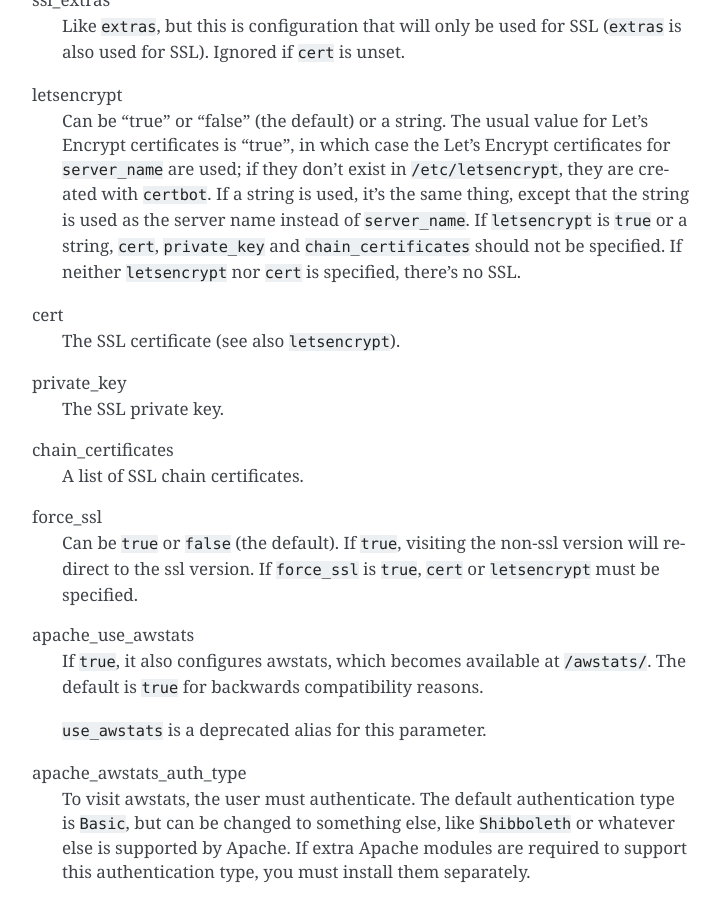
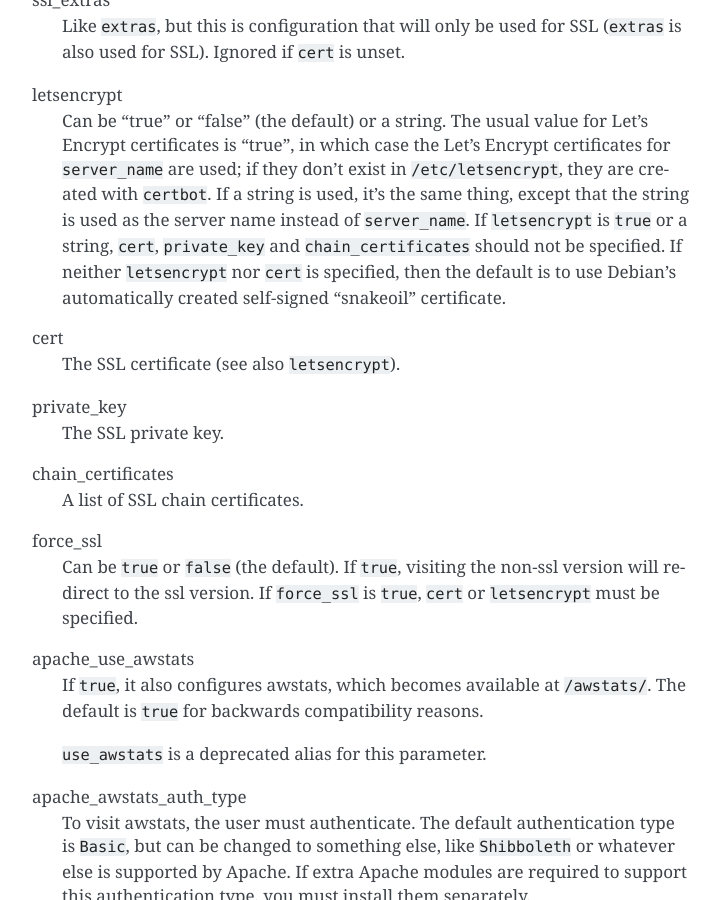
Before and after one commit to aptiko/aptiko.general, a Sphinx documentation site: the page built from docs/apache_vhost.rst, in a window 1280 px wide and 900 px high, scrolled down 1025 px. Shown: the whole window, without its empty margins (388-1108 px from the left). Built offline with Sphinx 7.4.7, drawn with Linux system fonts in a browser that asks for light colours.

Commit message:
apache-vhost: Use self-signed certificates

```diff
--- a/docs/apache_vhost.rst
+++ b/docs/apache_vhost.rst
@@ -62,7 +62,8 @@
   the server name instead of ``server_name``.  If ``letsencrypt`` is
   ``true`` or a string, ``cert``, ``private_key`` and
   ``chain_certificates`` should not be specified. If neither
-  ``letsencrypt`` nor ``cert`` is specified, there's no SSL.
+  ``letsencrypt`` nor ``cert`` is specified, then the default is to use
+  Debian's automatically created self-signed "snakeoil" certificate.
 
 cert
   The SSL certificate (see also ``letsencrypt``).
```
Also changed, not shown: 1 other file.
